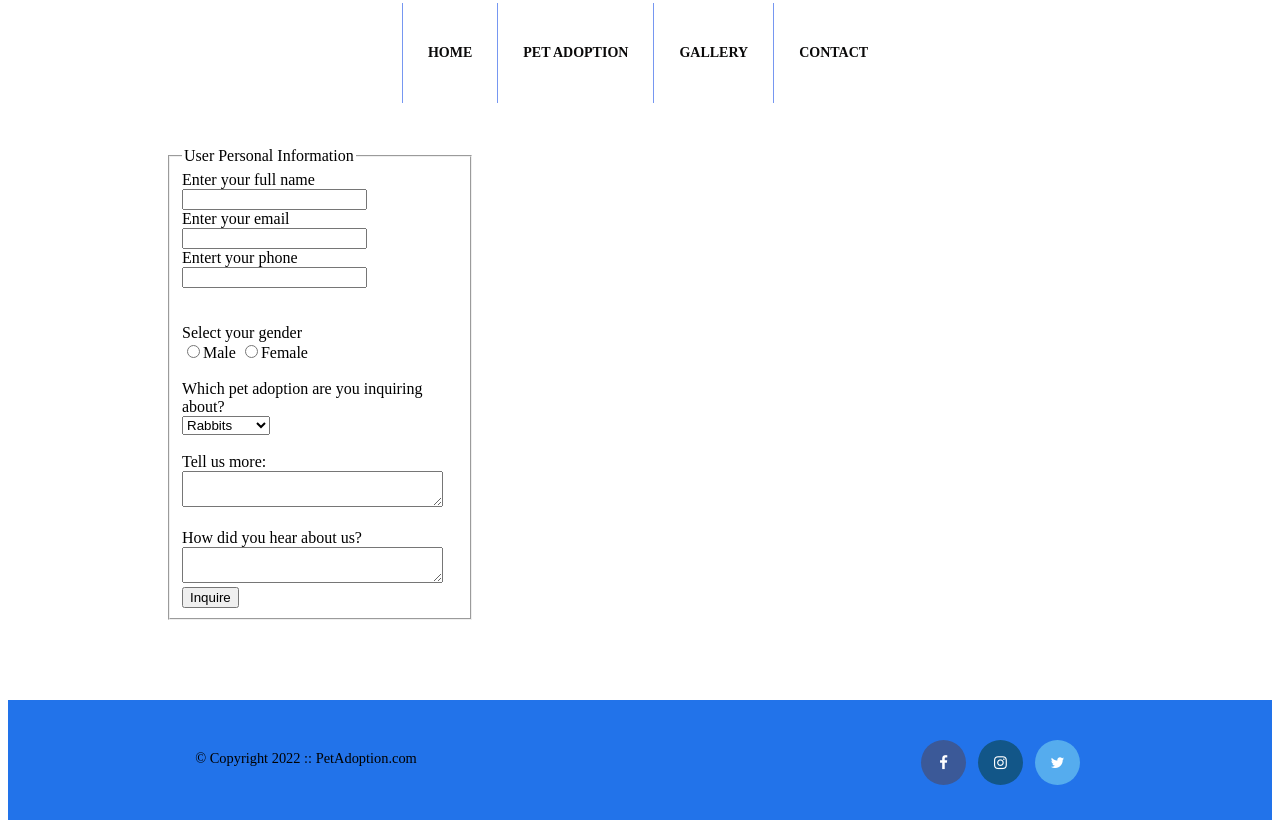
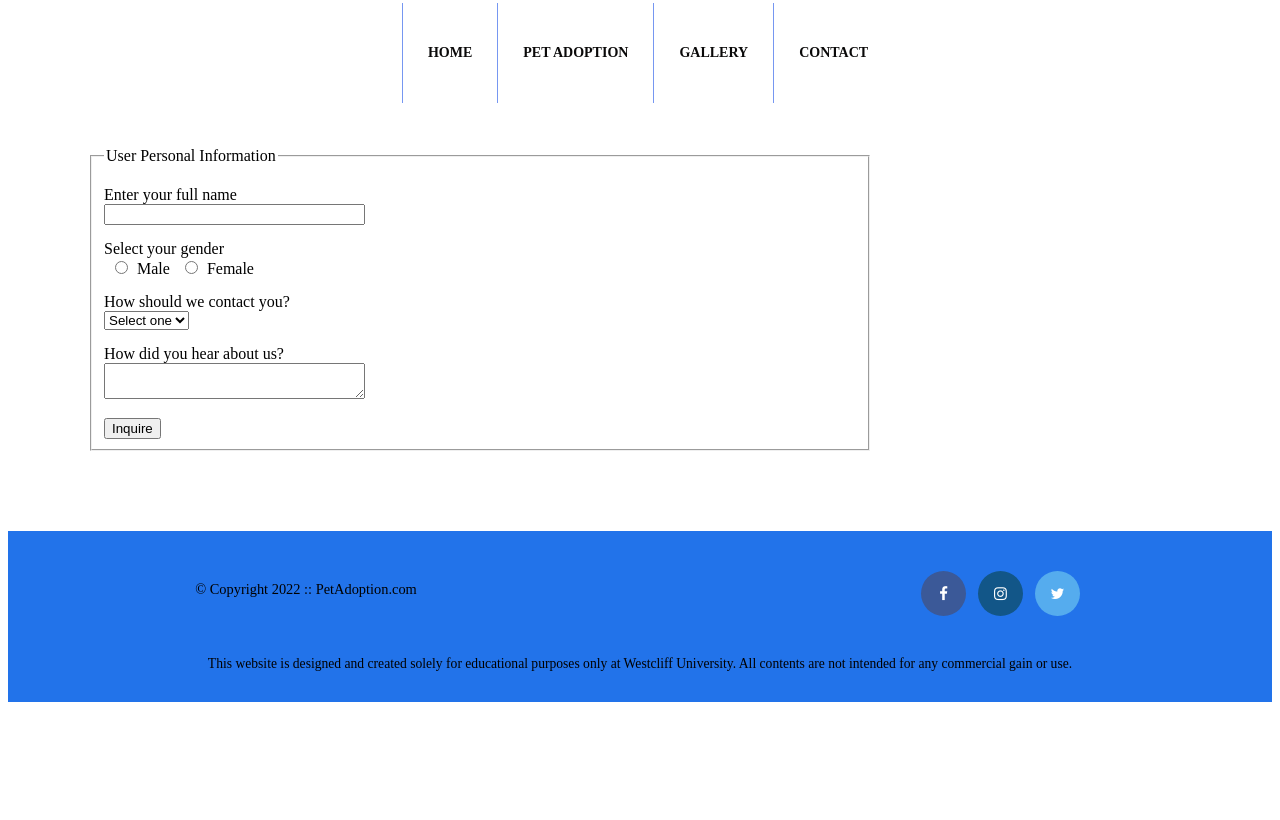
Before and after one commit to Aayushi132/m1-assignment, a plain HTML site: page petcontact.html in a window 1280 px wide. Shown: the part 537-1357 px from the top of the page. After the commit the page ends 1247 px from the top, so only its background shows below. Drawn offline with Linux system fonts and the light colour scheme.

Commit message:
first commit

```diff
--- a/petcontact.html
+++ b/petcontact.html
@@ -37,35 +37,41 @@
       <!-- End Main Navigation -->
 
       <!-- Main Content -->
+       <!-- Main Content -->
       <main>
         <form action="/signup" method="post">
-            <fieldset>
-                <legend>User Personal Information</legend>
+          <fieldset>
+            <legend>User Personal Information</legend>
 
-                <label>Enter your full name</label><br>
-                <input type="text" name="name" /><br>
-                <label>Enter your email</label><br>
-                <input type="email" name="email" /><br>
-                <label>Entert your phone</label><br>
-                <input type="text" name="phone" /><br>
-                <br>
-                <br><label>Select your gender</label><br>
-                <input type="radio" name="gender" value="male"/>Male
-                <input type="radio" name="gender" value=""/>Female <br/>
-                <br><label>Which pet adoption are you inquiring about?</label> <br/>
-                <select>
-                    <option selected="selected" value="1">Adult Dogs</option>
-                    <option selected="selected" value="2">Puppies</option>
-                    <option selected="selected" value="3">Kittens</option>
-                    <option selected="selected" value="4">Rabbits</option>
-                </select><br/>
-                <br><label>Tell us more:</label> <br/>
-                <textarea cols="30" rows="2"></textarea><br />
-                <br><label>How did you hear about us?</label> <br/>
-                <textarea cols="30" rows="2"></textarea><br />
-                <button type="inquire" value="inquire">Inquire</button>
-            </fieldset>
-            </fieldset>
+            <label>Enter your full name</label>
+            <input id="fullName" type="text" name="name" />
+
+            <label>Select your gender</label>
+            <input type="radio" name="gender" value="male" />Male
+            <input type="radio" name="gender" value="" />Female
+
+            <label>How should we contact you?</label>
+            <select name="contact" id="contact" onchange="onSelect()">
+              <option value="select" selected>Select one</option>
+              <option value="email">Email</option>
+              <option value="phone">Phone</option>
+            </select>
+
+            <div id="email">
+              <label>Enter your email</label>
+              <input type="email" name="email" />
+            </div>
+            <div id="phone">
+              <label>Enter your phone</label>
+              <input type="phone" name="phone" />
+            </div>
+
+            <label>How did you hear about us?</label>
+            <textarea cols="30" rows="2"></textarea>
+            <label
+              ><button type="inquire" value="inquire">Inquire</button></label
+            >
+          </fieldset>
         </form>
       </main>
       <!-- End Main Content -->
--- a/style.css
+++ b/style.css
@@ -71,14 +71,33 @@ main {
   margin-bottom: 5em;
 }
 
+/* Form */
+label {
+  display: block;
+  margin: 15px 0 0 0;
+}
+input[type="textarea"],
+textarea {
+  width: 400;
+}
+input[type="radio"] {
+  width: 25px;
+}
+input[type="inquire"] {
+  display: block;
+  margin: 20px 0 10px 0;
+  width: 100px;
+}
+
+#email, #phone {
+  display: none;
+}
+
+#email input[type="email"], #phone input[type="phone"], #fullName {
+  width: 253px;
+}
 
 
-fieldset {
-  margin-top: 10em;
-  margin-right: 25em;
-  margin-left: 5em;
-  margin-bottom: 5em;
-}
 
 main #album #photo img {
   width: 400px;
```
Also changed, not shown: js/contact.js (added, +17 -0 lines).
